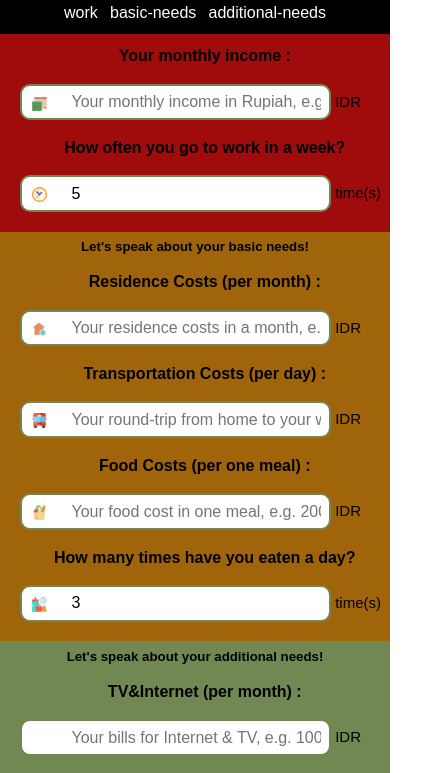
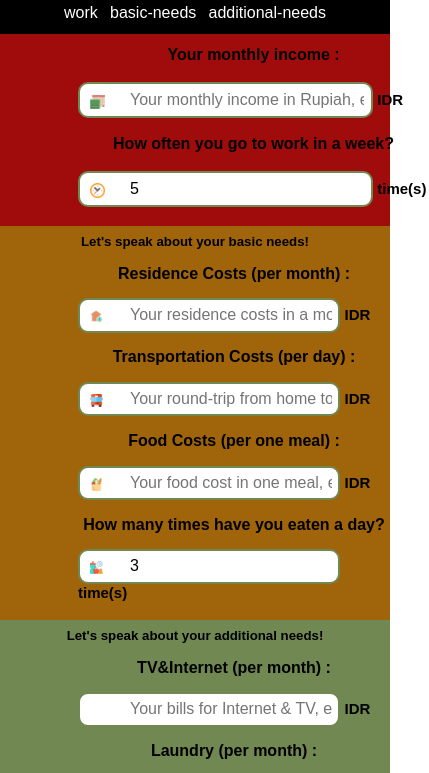
Before and after one commit to mromiario/saving_planner, a plain HTML site: page index.html in a window 390 px wide. Shown: the part 69-842 px from the top of the page, 429 px wide, since content can reach past the window. Drawn offline with Linux system fonts and the light colour scheme.

Commit message:
Update style.css

```diff
--- a/style.css
+++ b/style.css
@@ -244,10 +244,14 @@ footer #closing{
       }
 
       .form{
-        max-width: 95%;
+        max-width: 90%;
         margin:  auto;
-        padding-left: 5%
+        padding-left: 20%;
 
+    }
+
+    span{
+     font-weight : bold;
     }
 
     #submit, #reset{
```
